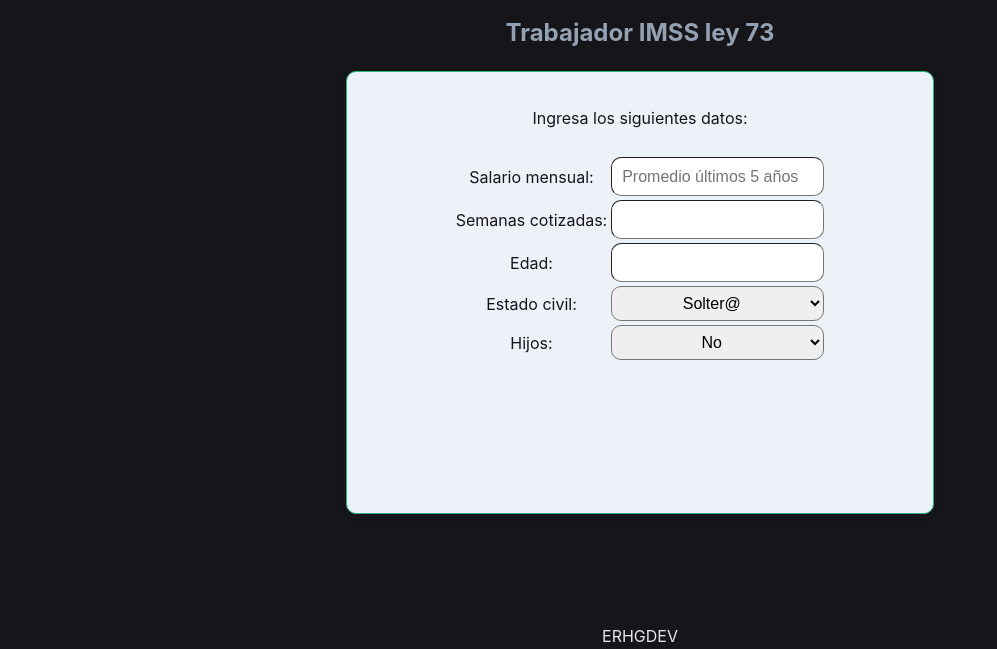
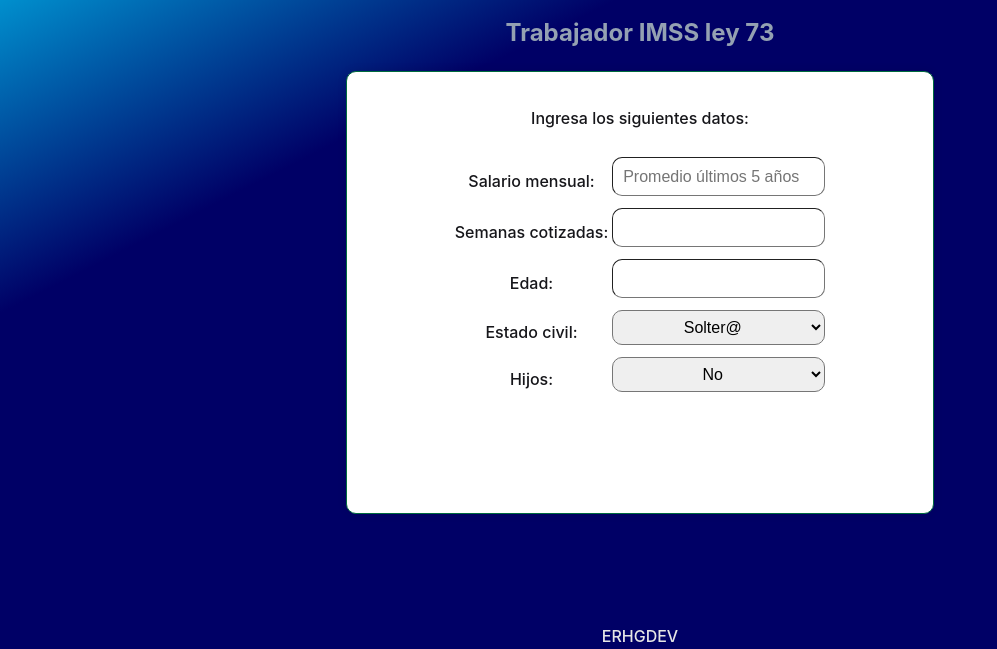
Before and after one commit to ERHGDEV/pensionL73, a website built with Vite: page index.html in a window 1280 px wide. Shown: the part 151-800 px from the top of the page, without its empty margins (0-997 px from the left). Built offline with nearby package versions, Linux system fonts and the light colour scheme.

Commit message:
cambio de bakcground de root, button, th

```diff
--- a/style.css
+++ b/style.css
@@ -1,10 +1,12 @@
 :root {
   font-family: Inter, system-ui, Avenir, Helvetica, Arial, sans-serif;
   line-height: 1.5;
-  font-weight: 400;
+  font-weight: 500;
 
   color: #e5e5e5;
-  background-color: #16161A;
+
+  background: rgb(0,0,102);
+  background: linear-gradient(333deg, #000066 68%, #00d4ff 100%);
 
   font-synthesis: none;
   text-rendering: optimizeLegibility;
@@ -19,7 +21,6 @@
 
 body {
   color: #e5e5e5;
-  background-color: #16161A;
   margin: 0;
   display: flex;
   place-items: center;
@@ -34,8 +35,8 @@ table {
 #formulario {
   color: #16161A;
   min-height: 420.375px;
-  background-color: #edf1f8;
-  border: 1px solid #2CB67D;
+  background-color: #ffffff;
+  border: 1px solid #006b3e;
   border-radius: 10px;
   box-shadow: 0 0 10px rgba(0, 0, 0, 0.1);
   padding: 10px 10px 10px 10px;
@@ -46,14 +47,18 @@ table {
   border-radius: 10px;
   border-width: 1px;
   font-size: 1em;
+  font-weight: 500;
   text-align: center;
+  margin-bottom: 8px;
 }
 
 #formularioDatos select {
   height: 35px;
   border-radius: 10px;
   font-size: 1em;
+  font-weight: 500;
   text-align: center;
+  margin-bottom: 8px;
 }
 
 #formularioDatos td {
@@ -66,7 +71,7 @@ select {
 
 #resultado {
   background-color: #edf1f8;
-  border: 1px solid #2CB67D;
+  border: 1px solid #006b3e;
   border-radius: 10px;
   box-shadow: 0 0 10px rgba(0, 0, 0, 0.1);
   padding: 10px;
@@ -86,7 +91,7 @@ select {
 
 #resultTable th {
   color: #ffffff;
-  background-color: #7F5AF0;
+  background-color: #000066;
   border: #16161A;
 }
 
@@ -114,15 +119,15 @@ button {
   font-weight: 500;
   font-family: inherit;
   background-color: #2CB67D;
+  color: #000000;
   cursor: pointer;
-  transition: background-color 0.25s;
-  transition: border-color 0.25s;
-  transition: color 0.25s;
+  transition: all 0.25s;
+
 }
 button:hover {
-  background-color: #7F5AF0;
+  background-color: #000066;
+  border-color: #2CB67D;
   color: #ffffff;
-  border-color: #2CB67D;
 }
 button:focus,
 button:focus-visible {
@@ -130,7 +135,7 @@ button:focus-visible {
 }
 
 
-@media (prefers-color-scheme: light) {
+/* @media (prefers-color-scheme: light) {
   :root {
     color: #16161A;
     background-color: #ffffff;
@@ -140,12 +145,12 @@ button:focus-visible {
     color: #ffffff;
     background-color: #2CB67D;
   }
-}
+} */
 
 
 
 footer {
-  background-color: #16161A;
+  background-color: #000066;
   color: #e5e5e5;
   text-align: center;
   padding: 0;
```
